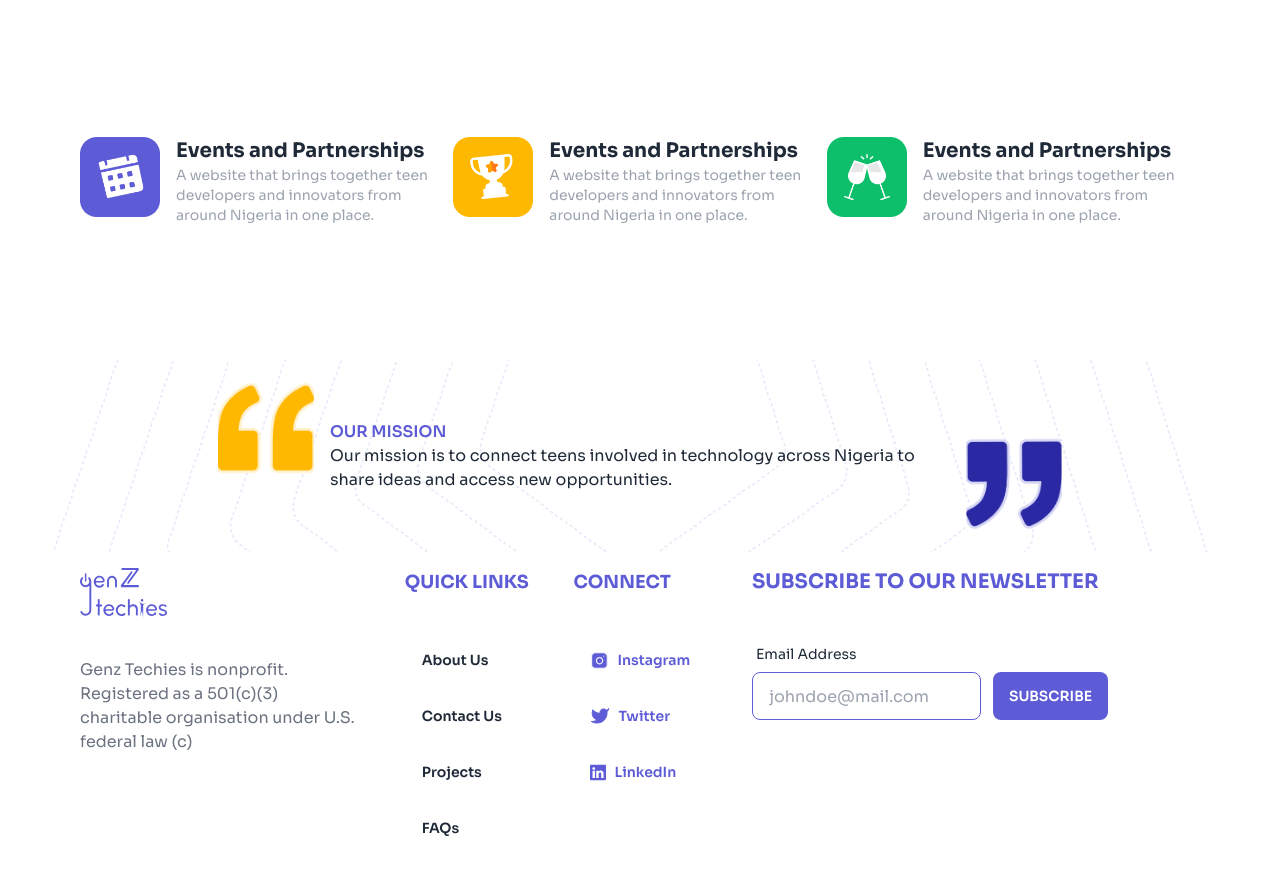
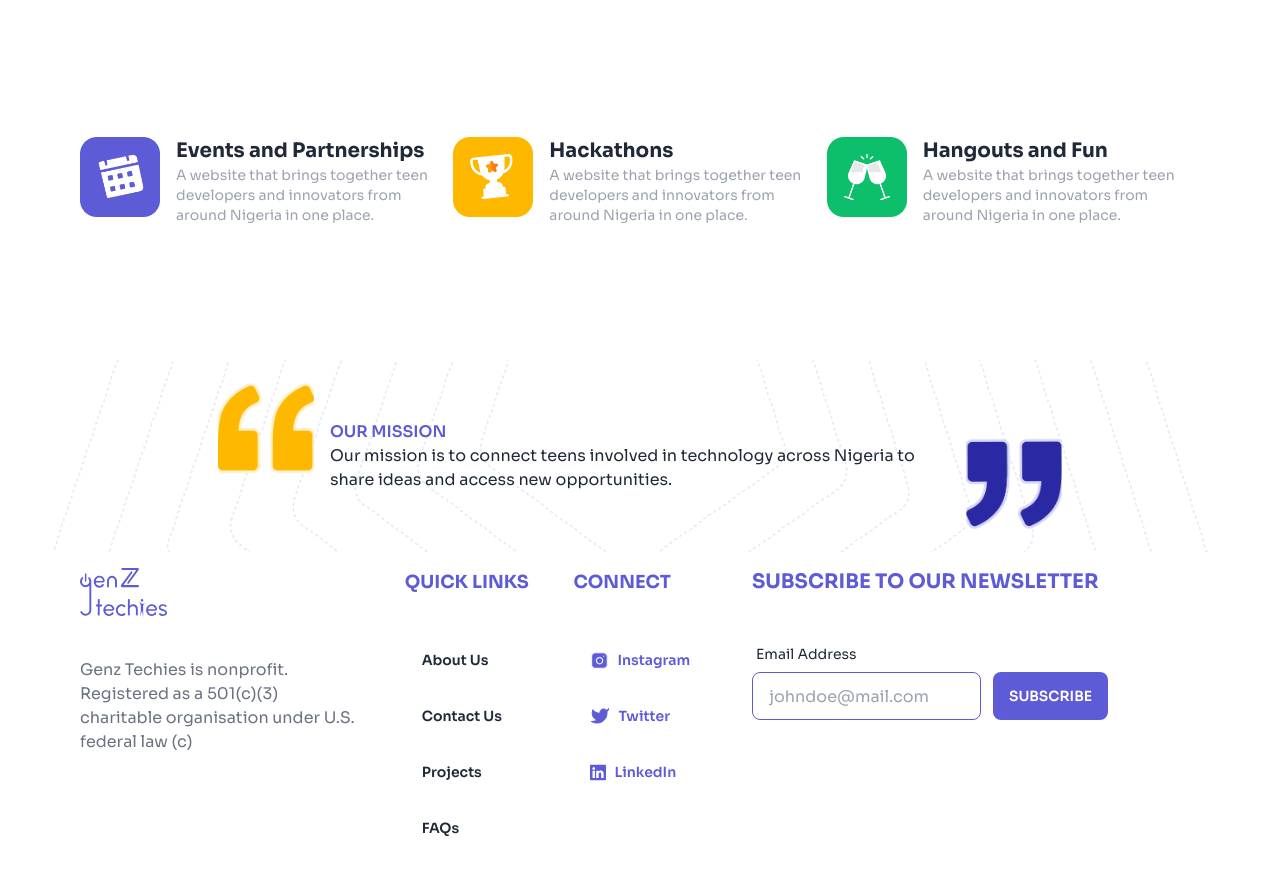
Before and after one commit to GenZtechies/gzt-web, a Next.js app: page / in a window 1280 px wide. Shown: the part 1240-2115 px from the top of the page. Built offline with nearby package versions, Linux system fonts and the light colour scheme.

Commit message:
feat: implements engagements texts

```diff
--- a/components/Sections/Engagements/Engagements.tsx
+++ b/components/Sections/Engagements/Engagements.tsx
@@ -13,14 +13,14 @@ const Engagements = () => {
             <div className="flex items-start space-x-4">
                 <img src="/images/hackathon.png" alt="events" className="w-20 " />
                 <div>
-                    <h1 className="text-xl font-bold">Events and Partnerships</h1>
+                    <h1 className="text-xl font-bold">Hackathons</h1>
                     <p className="text-gray-400 text-sm">A website that brings together teen developers and innovators from around Nigeria in one place.</p>
                 </div>
             </div>
             <div className="flex items-start space-x-4">
                 <img src="/images/hangouts.png" alt="events" className="w-20 " />
                 <div>
-                    <h1 className="text-xl font-bold">Events and Partnerships</h1>
+                    <h1 className="text-xl font-bold">Hangouts and Fun</h1>
                     <p className="text-gray-400 text-sm">A website that brings together teen developers and innovators from around Nigeria in one place.</p>
                 </div>
             </div>
```
